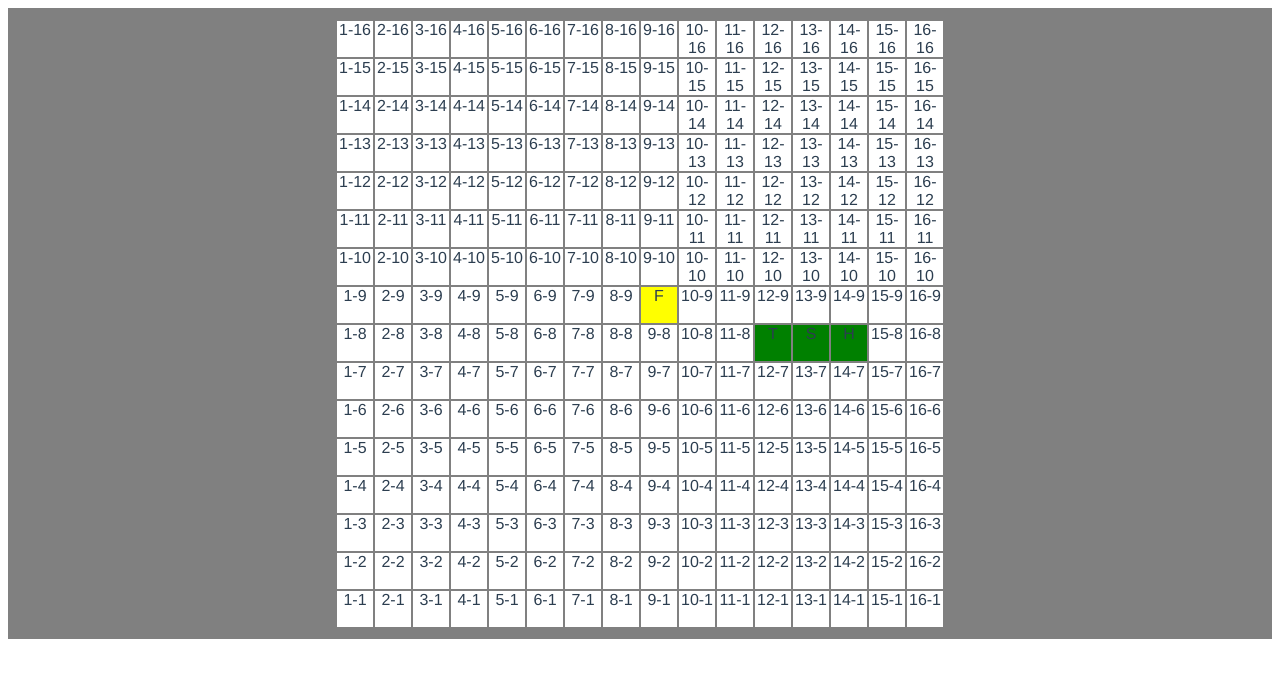
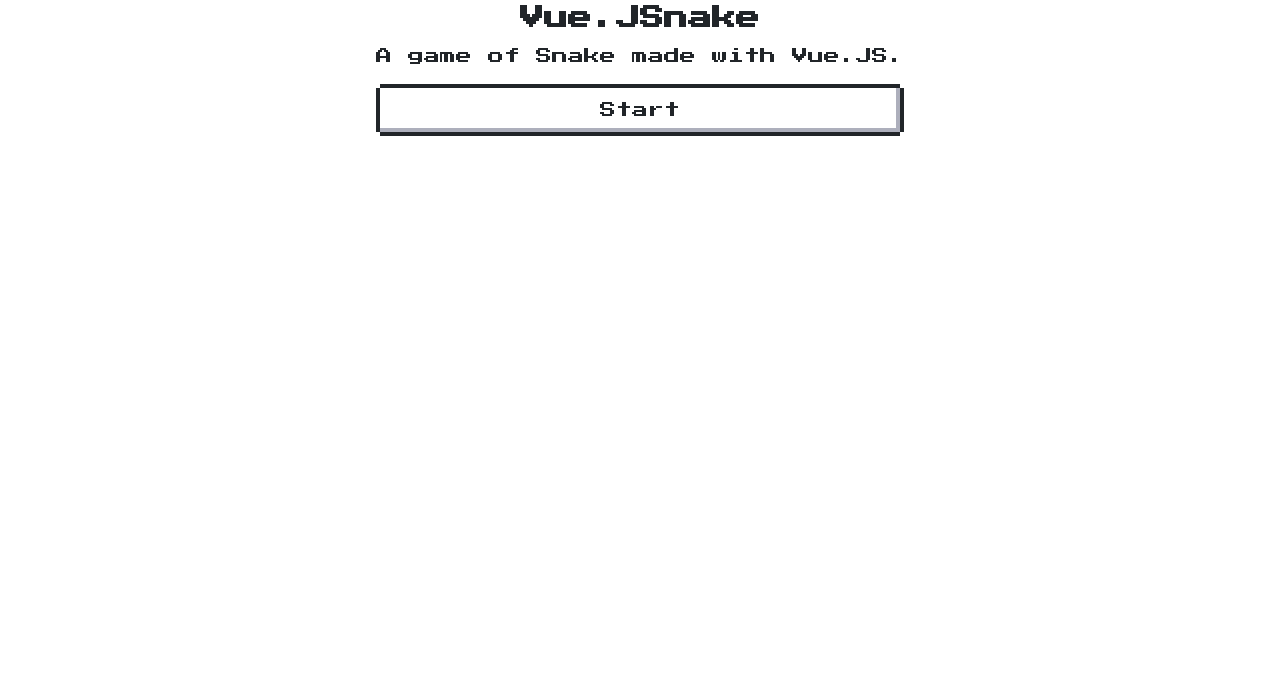
Before and after one commit to AymericPost/vue-jsnake, a Vue app: page /#/ in a window 1280 px wide. Before the commit this address led to /#/game. Shown: the top 678 px of the page. Built offline with nearby package versions, Linux system fonts and the light colour scheme.

Commit message:
:sparkles: Game menu on root route. :heavy_plus_sign: Dependency NES.css

```diff
--- a/public/index.html
+++ b/public/index.html
@@ -4,6 +4,7 @@
     <meta charset="utf-8">
     <meta http-equiv="X-UA-Compatible" content="IE=edge">
     <meta name="viewport" content="width=device-width,initial-scale=1.0">
+    <link href="https://unpkg.com/nes.css@latest/css/nes.min.css" rel="stylesheet" />
     <link rel="icon" href="<%= BASE_URL %>favicon.ico">
     <title>vue.jsnake</title>
   </head>
--- a/src/App.vue
+++ b/src/App.vue
@@ -13,7 +13,6 @@
 
 export default {
   mounted: () => {
-    store.dispatch("startGame")
     window.addEventListener("keydown", (event) => {
       store.dispatch("handleUserInput", event);
     });
@@ -23,21 +22,8 @@
 
 
 <style lang="scss">
-#app {
-  font-family: 'Avenir', Helvetica, Arial, sans-serif;
-  -webkit-font-smoothing: antialiased;
-  -moz-osx-font-smoothing: grayscale;
-  text-align: center;
-  color: #2c3e50;
-}
-#nav {
-  padding: 30px;
-  a {
-    font-weight: bold;
-    color: #2c3e50;
-    &.router-link-exact-active {
-      color: #42b983;
-    }
+  @font-face {
+    font-family: "Press Start 2P";
+    src: url("./assets/PressStart2P-Regular.ttf");
   }
-}
 </style>
--- a/src/components/Cell.vue
+++ b/src/components/Cell.vue
@@ -17,7 +17,6 @@
             snake: state => state.snake,
             gameTick: state => state.gameTick
         }),
-        // ["grid", "snake"]
         cellKey() {
             return this.gameTick + " " + this.coords;
         },
@@ -32,6 +31,8 @@
                 let style = {
                     height: "100%",
                     width: "100%",
+                    "font-size": "8px",
+                    "text-align": "center",
                     // "justify-content": "center",
                     "background-color": "white"
                 }
@@ -46,16 +47,13 @@
             if(this.cellInfo) {
                 if(this.cellInfo.occupied) {
                     const snakeIndex = this.snake.coords.indexOf(this.coords);
-                    if(snakeIndex == 0) return "T";
-                    else if(snakeIndex == this.snake.coords.length - 1) return "H"
-                    else return "S";
-                    // if(snake.coords.indexof(this.coords) == 0) return "T";
-                    // else if(snake.coords.indexof(this.coords) == snake.coords.length - 1) return "H";
-                    // else return "S"
+                    if(snakeIndex == 0) return "<span class='nes-text'>T</span>";
+                    else if(snakeIndex == this.snake.coords.length - 1) return "<span class='nes-text'>H</span>";
+                    else return "<span class='nes-text'>S</span>";
                 }
-                else if(this.cellInfo.food) return this.cellInfo.food
+                else if(this.cellInfo.food) return "<span class='nes-text'>" + this.cellInfo.food + "</span>";
                 else return this.coords;
-            } else return {};
+            } else return "";
         }
     },
 
--- a/src/components/Grid.vue
+++ b/src/components/Grid.vue
@@ -7,7 +7,9 @@
 </template>
 
 <script>
-import cell from "./Cell.vue"
+import cell from "./Cell.vue";
+import {mapState} from "vuex";
+import router from "../router"
 
 export default {
     name: "grid",
@@ -26,6 +28,7 @@
         }
     },
     computed: {
+        ...mapState(["inGame"]),
         gridSetup() {
             let columns = "";
             let rows = "";
@@ -43,6 +46,9 @@
                 "grid-gap": "2px"
             }
         }
+    },
+    beforeMount() {
+        if(!this.inGame) router.push("/")
     }
 }
 </script>
--- a/src/router.js
+++ b/src/router.js
@@ -1,6 +1,6 @@
 import Vue from 'vue';
 import Router from 'vue-router';
-import Home from './views/Home.vue';
+import Menu from './views/Menu.vue';
 import Game from "./views/Game.vue";
 
 Vue.use(Router)
@@ -9,12 +9,12 @@
   routes: [
     {
       path: '/',
-      name: 'Home',
-      component: Home
+      name: 'GameMenu',
+      component: Menu
     },
     {
       path: "/game",
-      name: "game",
+      name: "Game",
       component: Game
     }
     // {
--- a/src/views/Home.vue
+++ /dev/null
@@ -1,18 +0,0 @@
-<template>
-  <div class="home">
-    <img alt="Vue logo" src="../assets/logo.png">
-    <HelloWorld msg="Welcome to Your Vue.js App"/>
-  </div>
-</template>
-
-<script>
-// @ is an alias to /src
-import HelloWorld from '@/components/HelloWorld.vue'
-
-export default {
-  name: 'home',
-  components: {
-    HelloWorld
-  }
-}
-</script>
--- /dev/null
+++ b/src/views/Menu.vue
@@ -0,0 +1,34 @@
+<template>
+  <section>
+    <h1>Vue.JSnake</h1>
+    <p>A game of Snake made with Vue.JS.</p>
+    <button v-on:click="startGame()" class="nes-btn">Start</button>
+  </section>
+</template>
+
+<script>
+// @ is an alias to /src
+import HelloWorld from '@/components/HelloWorld.vue';
+import {mapActions} from "vuex";
+
+export default {
+  name: 'GameMenu',
+  components: {
+    HelloWorld
+  },
+  methods: {
+    ...mapActions(["startGame"])
+  }
+}
+</script>
+
+<style lang="scss" scoped>
+  section {
+    display: grid;
+    justify-content: center;
+
+    h1 {
+      text-align: center;
+    }
+  }
+</style>
```
Also changed, not shown: src/assets/PressStart2P-Regular.ttf (added).
